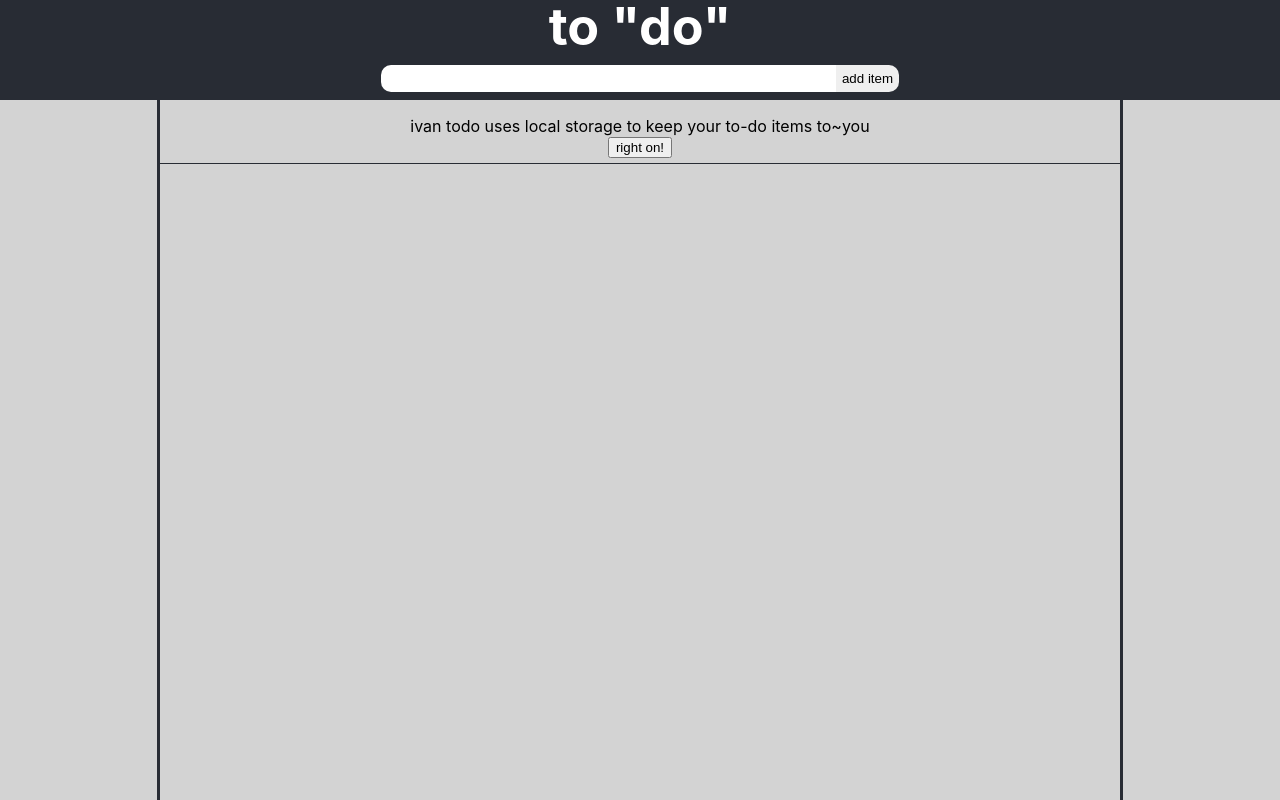
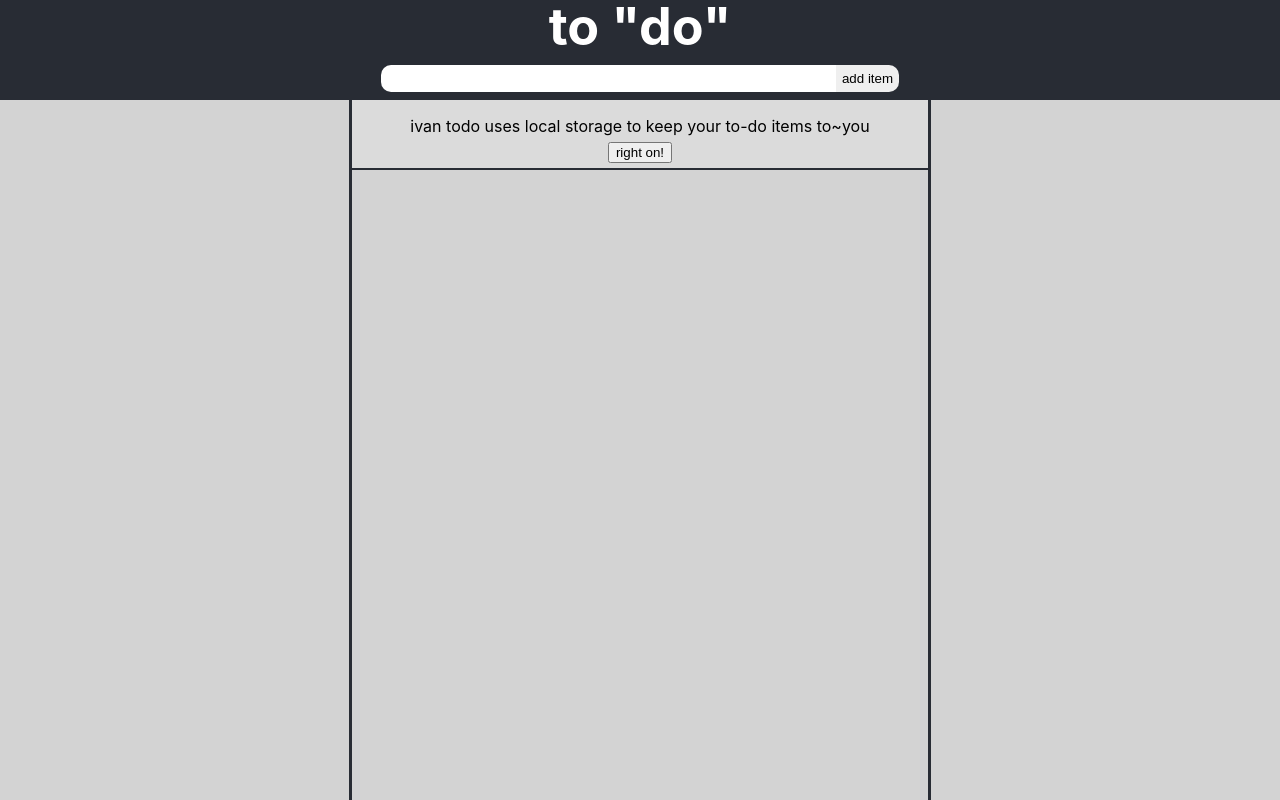
Before and after one commit to ivanwo/reactToDo, a React (Create React App) app: page / in a window 1280 px wide. Built offline with nearby package versions, Linux system fonts and the light colour scheme.

Commit message:
added a media query

```diff
--- a/src/App.css
+++ b/src/App.css
@@ -26,13 +26,14 @@
   margin-bottom: 0.5em;
 }
 article {
-  margin: 1em 0;
-  padding-bottom: 5px;
-  border-bottom: 1px solid #282c34;
+  padding: 1em 0 5px 0;
+  background-color: rgb(219, 219, 219);
+  border-bottom: 2px solid #282c34;
   /* border: 1px solid blue; */
 }
 article p {
   margin: 0;
+  padding-bottom: 5px;
 }
 .thing {
   height: 25px;
@@ -49,7 +50,12 @@ article p {
   height: 27px;
   border-top-right-radius: 10px;
   border-bottom-right-radius: 10px;
+  transition: 0.5s;
   border: none;
+}
+.right:hover {
+  cursor: pointer;
+  background-color: lightgray;
 }
 .todoHolder {
   /* background-color: white; */
@@ -64,4 +70,16 @@ article p {
   border-left: 3px solid;
   border-right: 3px solid;
   border-color: #282c34;
+  -ms-overflow-style: none;
 }
+.todoHolder::-webkit-scrollbar {
+  display: none;
+}
+article button:hover {
+  cursor: pointer;
+}
+@media screen and (min-width: 750px) {
+  .todoHolder {
+    max-width: 45vw;
+  }
+}
```
